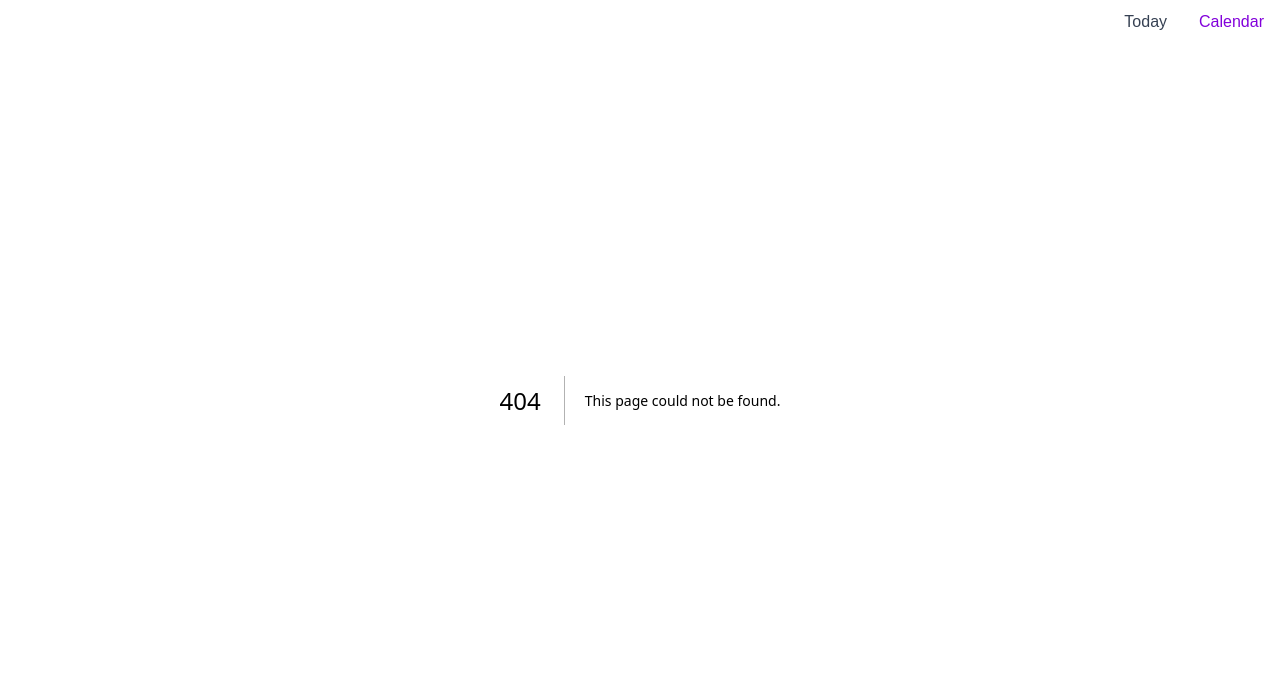
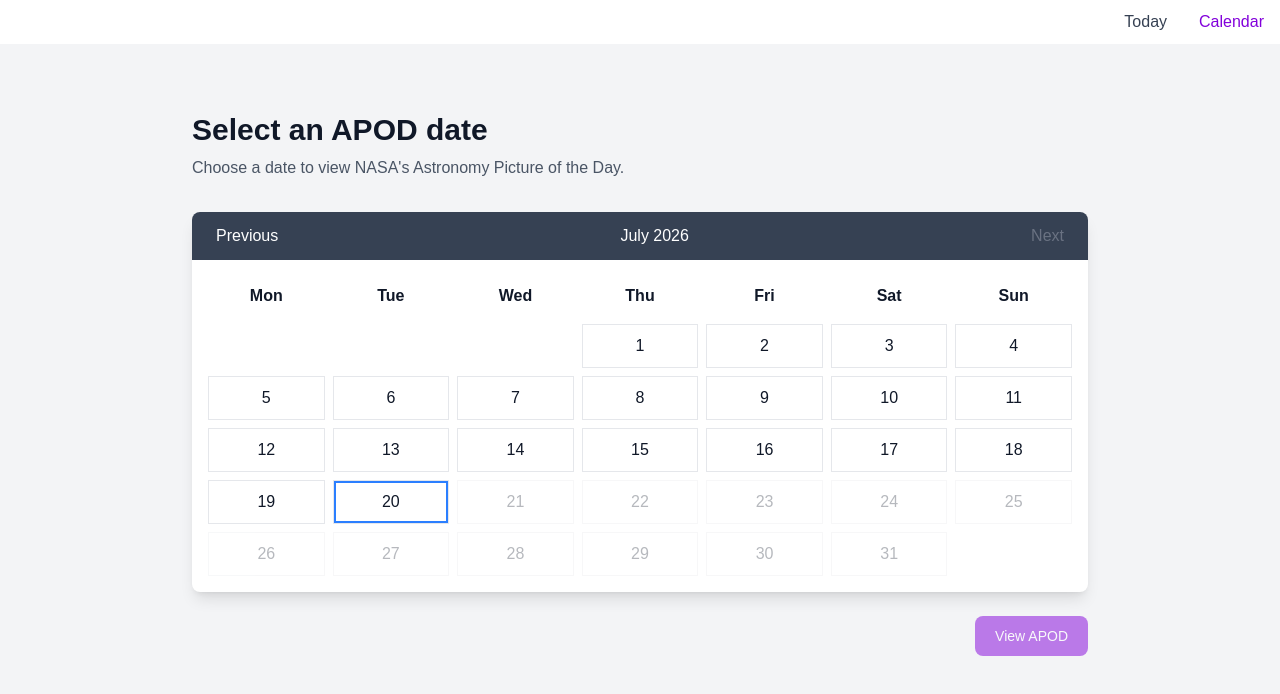
Before and after one commit to ormhug/apod, a Next.js app: page /calendar in a window 1280 px wide. Before the commit this address had no page. Shown: the top 694 px of the page. Built offline with nearby package versions, Linux system fonts and the light colour scheme.

Commit message:
feature: add single date calendar

```diff
--- /dev/null
+++ b/app/calendar/page.tsx
@@ -0,0 +1,68 @@
+'use client';
+
+import type { SubmitEventHandler } from 'react';
+import { useState } from 'react';
+import { useRouter } from 'next/navigation';
+
+import { Calendar } from '@/components/Calendar';
+
+const getTodayString = (): string => {
+  const today = new Date();
+  const year = today.getFullYear();
+  const month = String(today.getMonth() + 1).padStart(2, '0');
+  const day = String(today.getDate()).padStart(2, '0');
+
+  return `${year}-${month}-${day}`;
+};
+
+const CalendarPage = () => {
+  const router = useRouter();
+  const [selectedDate, setSelectedDate] = useState('');
+
+  const handleSubmit: SubmitEventHandler<HTMLFormElement> = (event) => {
+    event.preventDefault();
+
+    if (!selectedDate) {
+      return;
+    }
+
+    router.push(`/apod/${selectedDate}`);
+  };
+
+  return (
+    <main className="min-h-screen bg-gray-100 px-4 pt-28 pb-12 dark:bg-gray-900">
+      <div className="mx-auto max-w-4xl">
+        <div className="mb-8">
+          <h1 className="mb-2 text-3xl font-bold text-gray-900 dark:text-white">
+            Select an APOD date
+          </h1>
+
+          <p className="text-gray-600 dark:text-gray-400">
+            Choose a date to view NASA&apos;s Astronomy Picture of the Day.
+          </p>
+        </div>
+
+        <form onSubmit={handleSubmit}>
+          <Calendar
+            mode="single"
+            value={selectedDate}
+            onChange={setSelectedDate}
+            max={getTodayString()}
+          />
+
+          <div className="mt-6 flex justify-end">
+            <button
+              type="submit"
+              disabled={!selectedDate}
+              className="rounded-lg bg-purple-700 px-5 py-2.5 text-sm font-medium text-white hover:bg-purple-800 disabled:cursor-not-allowed disabled:opacity-50"
+            >
+              View APOD
+            </button>
+          </div>
+        </form>
+      </div>
+    </main>
+  );
+};
+
+export default CalendarPage;
--- /dev/null
+++ b/components/Calendar.tsx
@@ -0,0 +1,215 @@
+'use client';
+
+import { useEffect, useState } from 'react';
+
+interface SingleCalendarProps {
+  mode: 'single';
+  value: string;
+  onChange: (date: string) => void;
+  max?: string;
+}
+
+interface RangeCalendarProps {
+  mode: 'range';
+  startValue: string;
+  endValue: string;
+  onStartChange: (date: string) => void;
+  onEndChange: (date: string) => void;
+  max?: string;
+}
+
+type CalendarProps = SingleCalendarProps | RangeCalendarProps;
+
+const DAYS_OF_WEEK = ['Mon', 'Tue', 'Wed', 'Thu', 'Fri', 'Sat', 'Sun'];
+
+const formatDate = (year: number, month: number, day: number): string => {
+  const formattedMonth = String(month + 1).padStart(2, '0');
+  const formattedDay = String(day).padStart(2, '0');
+
+  return `${year}-${formattedMonth}-${formattedDay}`;
+};
+
+const parseDate = (date: string): Date => {
+  const [year, month, day] = date.split('-').map(Number);
+
+  return new Date(year, month - 1, day);
+};
+
+const getTodayString = (): string => {
+  const today = new Date();
+
+  return formatDate(today.getFullYear(), today.getMonth(), today.getDate());
+};
+
+export const Calendar = (props: Readonly<CalendarProps>) => {
+  const initialValue = props.mode === 'single' ? props.value : props.startValue || props.endValue;
+
+  const initialDate = initialValue ? parseDate(initialValue) : new Date();
+
+  const [displayedDate, setDisplayedDate] = useState(
+    new Date(initialDate.getFullYear(), initialDate.getMonth(), 1)
+  );
+
+  useEffect(() => {
+    if (!initialValue) {
+      return;
+    }
+
+    const selectedDate = parseDate(initialValue);
+
+    setDisplayedDate(new Date(selectedDate.getFullYear(), selectedDate.getMonth(), 1));
+  }, [initialValue]);
+
+  const displayedYear = displayedDate.getFullYear();
+  const displayedMonth = displayedDate.getMonth();
+
+  const firstDayOfMonth = new Date(displayedYear, displayedMonth, 1).getDay();
+
+  const daysInMonth = new Date(displayedYear, displayedMonth + 1, 0).getDate();
+
+  const monthLabel = new Intl.DateTimeFormat('en-US', {
+    month: 'long',
+    year: 'numeric',
+  }).format(displayedDate);
+
+  const maxDate = props.max ? parseDate(props.max) : undefined;
+
+  const canOpenNextMonth =
+    !maxDate ||
+    new Date(displayedYear, displayedMonth + 1, 1) <=
+      new Date(maxDate.getFullYear(), maxDate.getMonth(), 1);
+
+  const handlePreviousMonth = () => {
+    setDisplayedDate(new Date(displayedYear, displayedMonth - 1, 1));
+  };
+
+  const handleNextMonth = () => {
+    if (!canOpenNextMonth) {
+      return;
+    }
+
+    setDisplayedDate(new Date(displayedYear, displayedMonth + 1, 1));
+  };
+
+  const handleDateSelect = (date: string) => {
+    if (props.mode === 'single') {
+      props.onChange(date);
+      return;
+    }
+
+    if (!props.startValue || props.endValue) {
+      props.onStartChange(date);
+      props.onEndChange('');
+      return;
+    }
+
+    if (date < props.startValue) {
+      props.onStartChange(date);
+      return;
+    }
+
+    props.onEndChange(date);
+  };
+
+  const isSelectedDate = (date: string): boolean => {
+    if (props.mode === 'single') {
+      return props.value === date;
+    }
+
+    return props.startValue === date || props.endValue === date;
+  };
+
+  const isDateInRange = (date: string): boolean => {
+    if (props.mode !== 'range' || !props.startValue || !props.endValue) {
+      return false;
+    }
+
+    return date > props.startValue && date < props.endValue;
+  };
+
+  const calendarCells = [
+    ...Array.from({ length: firstDayOfMonth }, () => null),
+    ...Array.from({ length: daysInMonth }, (_, index) => index + 1),
+  ];
+
+  return (
+    <div className="overflow-hidden rounded-lg bg-white shadow-lg dark:bg-gray-800">
+      <div className="flex items-center justify-between bg-gray-700 px-6 py-3">
+        <button
+          type="button"
+          onClick={handlePreviousMonth}
+          className="text-white hover:text-gray-200"
+        >
+          Previous
+        </button>
+
+        <h2 className="font-medium text-white">{monthLabel}</h2>
+
+        <button
+          type="button"
+          onClick={handleNextMonth}
+          disabled={!canOpenNextMonth}
+          className="text-white hover:text-gray-200 disabled:cursor-not-allowed disabled:text-gray-500"
+        >
+          Next
+        </button>
+      </div>
+
+      <div className="grid grid-cols-7 gap-2 p-4">
+        {DAYS_OF_WEEK.map((day) => (
+          <div key={day} className="py-2 text-center font-semibold text-gray-900 dark:text-white">
+            {day}
+          </div>
+        ))}
+
+        {calendarCells.map((day, index) => {
+          if (day === null) {
+            return <div key={`empty-${index}`} />;
+          }
+
+          const date = formatDate(displayedYear, displayedMonth, day);
+
+          const isFutureDate = maxDate !== undefined && parseDate(date) > maxDate;
+
+          const isSelected = isSelectedDate(date);
+          const isInRange = isDateInRange(date);
+          const isToday = date === getTodayString();
+
+          let dateClassName =
+            'h-11 border border-gray-200 text-center text-gray-900 transition hover:bg-gray-100 dark:border-gray-600 dark:text-white dark:hover:bg-gray-700';
+
+          if (isInRange) {
+            dateClassName += ' bg-blue-100 dark:bg-blue-900/40';
+          }
+
+          if (isToday) {
+            dateClassName += ' ring-2 ring-inset ring-blue-500';
+          }
+
+          if (isSelected) {
+            dateClassName +=
+              ' border-blue-500 bg-blue-500 text-white hover:bg-blue-600 dark:bg-blue-500';
+          }
+
+          if (isFutureDate) {
+            dateClassName += ' cursor-not-allowed opacity-30 hover:bg-transparent';
+          }
+
+          return (
+            <button
+              key={date}
+              type="button"
+              disabled={isFutureDate}
+              onClick={() => handleDateSelect(date)}
+              aria-label={`Select ${date}`}
+              aria-pressed={isSelected}
+              className={dateClassName}
+            >
+              {day}
+            </button>
+          );
+        })}
+      </div>
+    </div>
+  );
+};
```
